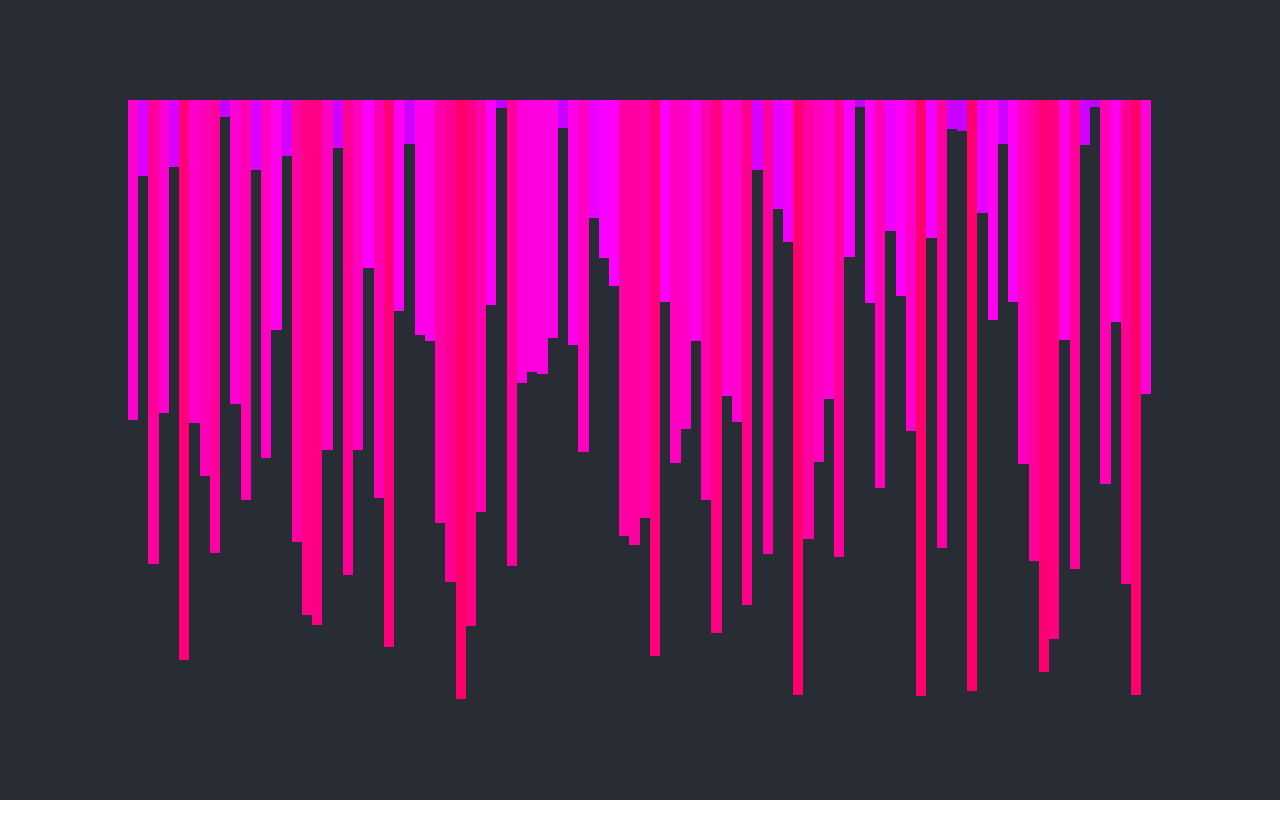
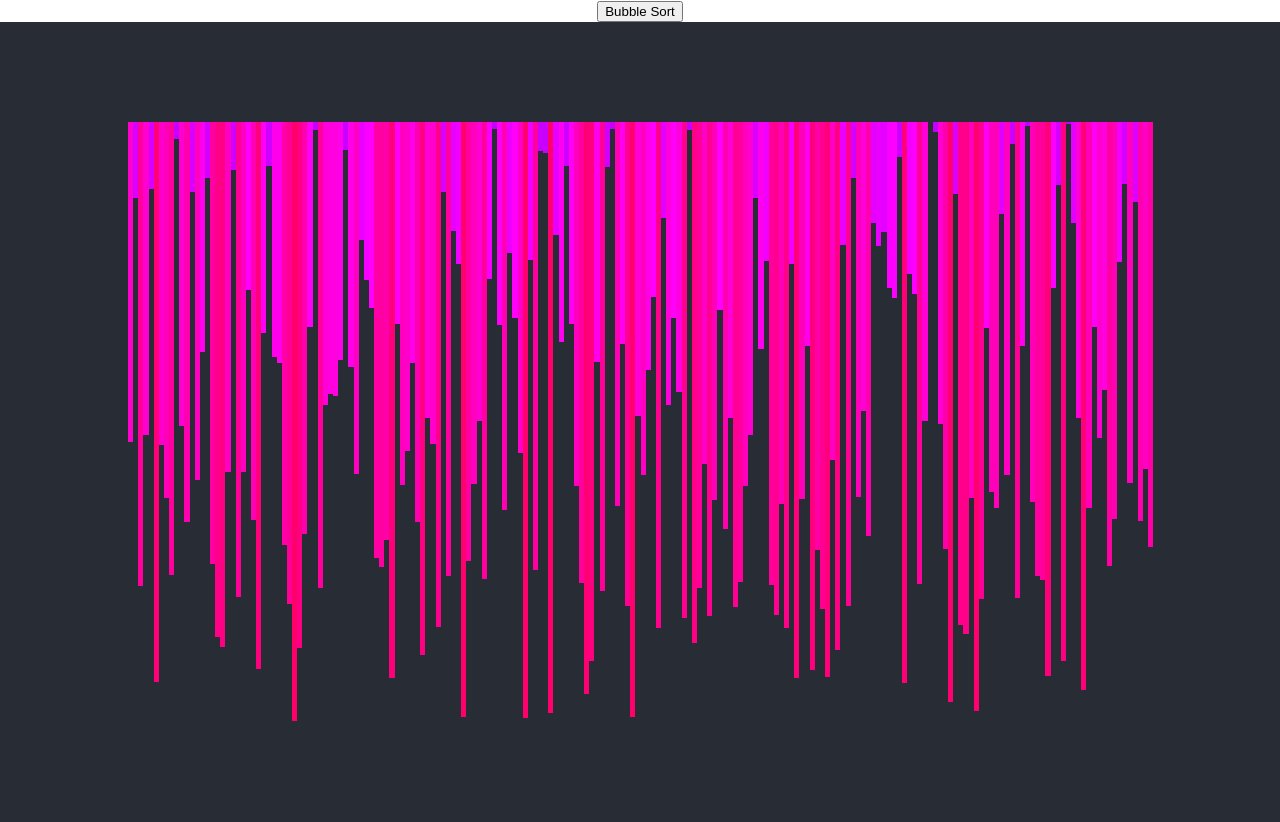
Before and after one commit to hjjinx/sort-visualizer, a React (Create React App) app: page / in a window 1280 px wide. Before the commit the page ends 800 px from the top, so only its background shows below. Built offline with nearby package versions, Linux system fonts and the light colour scheme.

Commit message:
bubble sort completed

```diff
--- a/src/App.css
+++ b/src/App.css
@@ -19,7 +19,5 @@
   display: flex;
 }
 .item {
-  border-width: 1px;
-  border-color: aliceblue;
-  box-sizing: border-box;
+  width: 10%;
 }
--- a/src/App.tsx
+++ b/src/App.tsx
@@ -8,6 +8,7 @@ function App() {
   const [hslStart, setHslStart] = useState<number>(
     Math.floor(Math.random() * 360)
   );
+  const [current, setCurrent] = useState<number | null>(null);
   const genUnsortedArray = () => {
     setArr(
       Array.from(
@@ -18,11 +19,49 @@ function App() {
       )
     );
   };
+
   useEffect(genUnsortedArray, []);
+
+  const bubbleSort = () => {
+    if (current) return;
+    let i = 0;
+    let j = 1;
+    let countOfIterations = 0;
+    let numberOfSwaps = 0;
+    setCurrent(0);
+
+    const performBubbleSort = () => {
+      if (i == arr.length - countOfIterations) {
+        console.log({ numberOfSwaps });
+        if (numberOfSwaps == 0) {
+          setCurrent(null);
+          return;
+        }
+        numberOfSwaps = 0;
+        countOfIterations++;
+        i = 0;
+        j = 1;
+        setCurrent(0);
+      }
+      if (arr[i] > arr[j]) {
+        numberOfSwaps++;
+        [arr[i], arr[j]] = [arr[j], arr[i]];
+      }
+      setArr(arr);
+      setCurrent((current) => current! + 1);
+      i++;
+      j++;
+      setTimeout(performBubbleSort, 1);
+    };
+
+    performBubbleSort();
+  };
+
   return (
     <div className="App">
+      <button onClick={bubbleSort}>Bubble Sort</button>
       <main className="main">
-        <ArrayList hslStart={hslStart} arr={arr} />
+        <ArrayList hslStart={hslStart} arr={arr} current={current!} />
       </main>
     </div>
   );
--- a/src/ArrayList.tsx
+++ b/src/ArrayList.tsx
@@ -3,18 +3,21 @@ import { LENGTH, MAX } from "./Constants";
 type ArrayListProps = {
   arr: number[];
   hslStart: number;
+  current: number;
 };
 
 const ArrayList = (props: ArrayListProps) => {
-  const { arr, hslStart } = props;
+  const { arr, hslStart, current } = props;
   return (
     <div className="array-container">
-      {arr.map((i) => (
+      {arr.map((i, index) => (
         <div
           style={{
             height: `${(100 * i) / MAX}%`,
-            width: `${LENGTH / 100}%`,
-            backgroundColor: `hsl(${hslStart + (i * 50) / MAX}, 100%, 50%)`,
+            backgroundColor:
+              index == current
+                ? "var(--selected-item)"
+                : `hsl(${hslStart + (i * 50) / MAX}, 100%, 50%)`,
           }}
           className="item"
         >
--- a/src/Constants/index.ts
+++ b/src/Constants/index.ts
@@ -1,2 +1,2 @@
-export const LENGTH = 100;
+export const LENGTH = 200;
 export const MAX = 1000;
--- a/src/index.css
+++ b/src/index.css
@@ -1,6 +1,7 @@
 :root {
   --primary: #282c34;
   --hyperlink: #61dafb;
+  --selected-item: #fff;
 }
 
 body {
```
